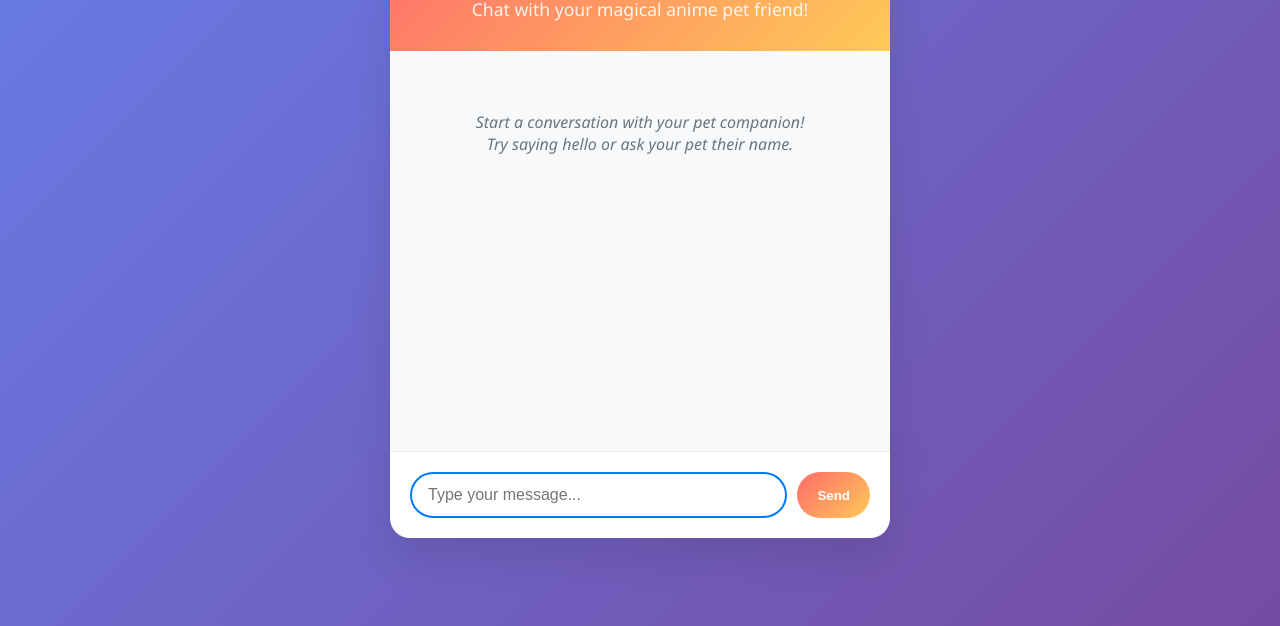
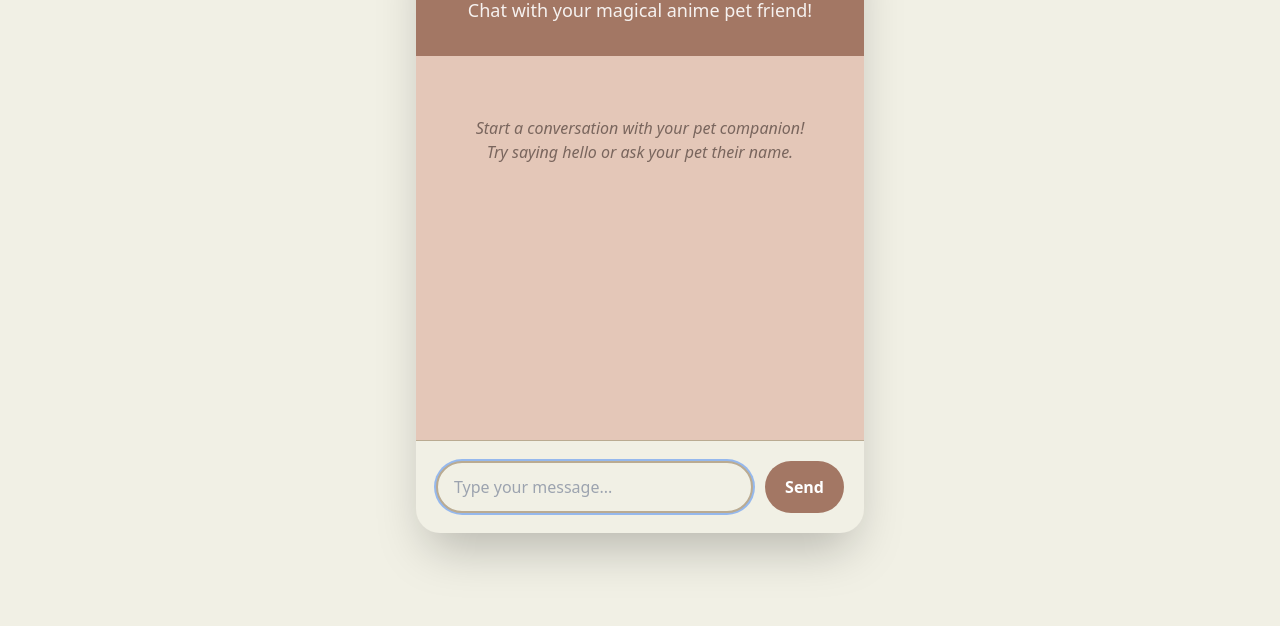
Before and after one commit to jeancarlo-javier/ai-pet-companion, a website: page public/index.html in a window 1280 px wide. Shown: the part 174-800 px from the top of the page. Drawn offline with nearby package versions, Linux system fonts and the light colour scheme.

Commit message:
Refactor index.html to enhance UI with Tailwind CSS, implement dark mode support, and improve loading message styling. Updated chat area and input components for better user experience.

```diff
--- a/public/index.html
+++ b/public/index.html
@@ -1,201 +1,156 @@
 <!DOCTYPE html>
 <html lang="en">
   <head>
-    <meta charset="UTF-8">
-    <meta name="viewport" content="width=device-width, initial-scale=1.0">
+    <meta charset="UTF-8" />
+    <meta name="viewport" content="width=device-width, initial-scale=1.0" />
     <title>AI Pet Companion</title>
+    <script src="https://cdn.tailwindcss.com"></script>
     <style>
-        * {
-            margin: 0;
-            padding: 0;
-            box-sizing: border-box;
+      :root {
+        --background: oklch(0.9529 0.0146 102.4597);
+        --foreground: oklch(0.4063 0.0255 40.3627);
+        --primary: oklch(0.6083 0.0623 44.3588);
+        --primary-foreground: oklch(1 0 0);
+        --card: oklch(0.9529 0.0146 102.4597);
+        --muted: oklch(0.8502 0.0389 49.0874);
+        --border: oklch(0.7473 0.0387 80.5476);
+        --accent: oklch(0.8502 0.0389 49.0874);
       }
 
-        body {
-            font-family: 'Segoe UI', Tahoma, Geneva, Verdana, sans-serif;
-            background: linear-gradient(135deg, #667eea 0%, #764ba2 100%);
-            min-height: 100vh;
-            display: flex;
-            justify-content: center;
-            align-items: center;
-            padding: 20px;
+      .dark {
+        --background: oklch(0.2721 0.0141 48.1783);
+        --foreground: oklch(0.9529 0.0146 102.4597);
+        --primary: oklch(0.7272 0.0539 52.332);
+        --primary-foreground: oklch(0.2721 0.0141 48.1783);
+        --card: oklch(0.3291 0.0156 50.8936);
+        --muted: oklch(0.4063 0.0255 40.3627);
+        --border: oklch(0.4063 0.0255 40.3627);
+        --accent: oklch(0.7473 0.0387 80.5476);
       }
 
-        .container {
-            background: white;
-            border-radius: 20px;
-            box-shadow: 0 20px 40px rgba(0,0,0,0.1);
-            width: 100%;
-            max-width: 500px;
-            overflow: hidden;
+      @theme inline {
+        --color-background: var(--background);
+        --color-foreground: var(--foreground);
+        --color-primary: var(--primary);
+        --color-primary-foreground: var(--primary-foreground);
+        --color-card: var(--card);
+        --color-muted: var(--muted);
+        --color-border: var(--border);
+        --color-accent: var(--accent);
       }
-
-        .header {
-            background: linear-gradient(135deg, #ff6b6b, #feca57);
-            padding: 30px;
-            text-align: center;
-            color: white;
-        }
-
-        .header h1 {
-            font-size: 2em;
-            margin-bottom: 10px;
-        }
-
-        .header p {
-            opacity: 0.9;
-            font-size: 1.1em;
-        }
-
-        .chat-area {
-            height: 400px;
-            overflow-y: auto;
-            padding: 20px;
-            background: #f8f9fa;
-        }
-
-        .message {
-            margin-bottom: 15px;
-            padding: 12px 16px;
-            border-radius: 18px;
-            max-width: 80%;
-            word-wrap: break-word;
-        }
-
-        .user-message {
-            background: #007bff;
-            color: white;
-            margin-left: auto;
-            text-align: right;
-        }
-
-        .pet-message {
-            background: #e9ecef;
-            color: #495057;
-        }
-
-        .input-area {
-            padding: 20px;
-            border-top: 1px solid #e9ecef;
-        }
-
-        .input-container {
-            display: flex;
-            gap: 10px;
-        }
-
-        #messageInput {
-            flex: 1;
-            padding: 12px 16px;
-            border: 2px solid #e9ecef;
-            border-radius: 25px;
-            outline: none;
-            font-size: 16px;
-            transition: border-color 0.3s;
-        }
-
-        #messageInput:focus {
-            border-color: #007bff;
-        }
-
-        #sendButton {
-            background: linear-gradient(135deg, #ff6b6b, #feca57);
-            color: white;
-            border: none;
-            padding: 12px 20px;
-            border-radius: 25px;
-            cursor: pointer;
-            font-weight: bold;
-            transition: transform 0.2s;
-        }
-
-        #sendButton:hover:not(:disabled) {
-            transform: translateY(-2px);
-        }
-
-        #sendButton:disabled {
-            opacity: 0.6;
-            cursor: not-allowed;
-        }
-
-        .loading {
-            display: flex;
-            align-items: center;
-            gap: 8px;
-            color: #6c757d;
-            font-style: italic;
-        }
-
-        .loading-dots {
-            display: inline-flex;
-            gap: 2px;
-        }
-
+    </style>
+    <style>
       .loading-dots span {
         width: 6px;
         height: 6px;
-            background: #6c757d;
+        background: currentColor;
         border-radius: 50%;
         animation: loading 1.4s ease-in-out infinite both;
+        display: inline-block;
       }
 
-        .loading-dots span:nth-child(1) { animation-delay: -0.32s; }
-        .loading-dots span:nth-child(2) { animation-delay: -0.16s; }
+      .loading-dots span:nth-child(1) {
+        animation-delay: -0.32s;
+      }
+      .loading-dots span:nth-child(2) {
+        animation-delay: -0.16s;
+      }
+      .loading-dots span:nth-child(3) {
+        animation-delay: 0s;
+      }
 
       @keyframes loading {
-            0%, 80%, 100% { transform: scale(0); }
-            40% { transform: scale(1); }
+        0%,
+        80%,
+        100% {
+          transform: scale(0);
         }
-
-        .welcome-message {
-            text-align: center;
-            color: #6c757d;
-            padding: 40px 20px;
-            font-style: italic;
+        40% {
+          transform: scale(1);
+        }
       }
     </style>
   </head>
-<body>
-    <div class="container">
-        <div class="header">
-            <h1>🐾 AI Pet Companion</h1>
-            <p>Chat with your magical anime pet friend!</p>
+  <body
+    class="min-h-screen flex items-center justify-center p-5"
+    style="background-color: var(--background); color: var(--foreground)"
+  >
+    <div
+      class="w-full max-w-md overflow-hidden rounded-3xl shadow-2xl"
+      style="background-color: var(--card)"
+    >
+      <div
+        class="p-8 text-center text-white"
+        style="background-color: var(--primary)"
+      >
+        <h1 class="text-3xl font-bold mb-2">🐾 AI Pet Companion</h1>
+        <p class="opacity-90 text-lg">
+          Chat with your magical anime pet friend!
+        </p>
       </div>
 
-        <div class="chat-area" id="chatArea">
-            <div class="welcome-message">
+      <div
+        class="h-96 overflow-y-auto p-5"
+        id="chatArea"
+        style="background-color: var(--muted)"
+      >
+        <div class="text-center py-10 px-5 italic opacity-75">
           Start a conversation with your pet companion!
-                <br>Try saying hello or ask your pet their name.
+          <br />Try saying hello or ask your pet their name.
         </div>
       </div>
 
-        <div class="input-area">
-            <div class="input-container">
+      <div class="p-5 border-t" style="border-color: var(--border)">
+        <div class="flex gap-3">
           <input
             type="text"
             id="messageInput"
             placeholder="Type your message..."
             autocomplete="off"
+            class="flex-1 px-4 py-3 rounded-full text-base outline-none transition-colors duration-300 focus:ring-2"
+            style="
+              border: 2px solid var(--border);
+              background-color: var(--card);
+              color: var(--foreground);
+            "
+          />
+          <button
+            id="sendButton"
+            class="px-5 py-3 rounded-full font-bold transition-transform duration-200 hover:-translate-y-0.5 disabled:opacity-60 disabled:cursor-not-allowed"
+            style="
+              background-color: var(--primary);
+              color: var(--primary-foreground);
+            "
           >
-                <button id="sendButton">Send</button>
+            Send
+          </button>
         </div>
       </div>
     </div>
 
     <script>
-        const chatArea = document.getElementById('chatArea');
-        const messageInput = document.getElementById('messageInput');
-        const sendButton = document.getElementById('sendButton');
+      const chatArea = document.getElementById("chatArea");
+      const messageInput = document.getElementById("messageInput");
+      const sendButton = document.getElementById("sendButton");
 
       let isLoading = false;
 
       function addMessage(content, isUser = false) {
-            const messageDiv = document.createElement('div');
-            messageDiv.className = `message ${isUser ? 'user-message' : 'pet-message'}`;
+        const messageDiv = document.createElement("div");
+        if (isUser) {
+          messageDiv.className =
+            "mb-4 p-3 rounded-2xl max-w-4/5 ml-auto text-right break-words";
+          messageDiv.style.backgroundColor = "var(--primary)";
+          messageDiv.style.color = "var(--primary-foreground)";
+        } else {
+          messageDiv.className = "mb-4 p-3 rounded-2xl max-w-4/5 break-words";
+          messageDiv.style.backgroundColor = "var(--accent)";
+          messageDiv.style.color = "var(--foreground)";
+        }
         messageDiv.textContent = content;
 
         // Remove welcome message if it exists
-            const welcomeMsg = chatArea.querySelector('.welcome-message');
+        const welcomeMsg = chatArea.querySelector(".text-center");
         if (welcomeMsg) {
           welcomeMsg.remove();
         }
@@ -205,24 +160,27 @@
       }
 
       function showLoading() {
-            const loadingDiv = document.createElement('div');
-            loadingDiv.className = 'message pet-message loading';
+        const loadingDiv = document.createElement("div");
+        loadingDiv.className =
+          "mb-4 p-3 rounded-2xl max-w-4/5 break-words flex items-center gap-2 italic opacity-75";
+        loadingDiv.style.backgroundColor = "var(--accent)";
+        loadingDiv.style.color = "var(--foreground)";
         loadingDiv.innerHTML = `
                 Your pet is thinking
-                <div class="loading-dots">
+                <div class="loading-dots inline-flex gap-1">
                     <span></span>
                     <span></span>
                     <span></span>
                 </div>
             `;
-            loadingDiv.id = 'loading-message';
+        loadingDiv.id = "loading-message";
 
         chatArea.appendChild(loadingDiv);
         chatArea.scrollTop = chatArea.scrollHeight;
       }
 
       function hideLoading() {
-            const loadingMsg = document.getElementById('loading-message');
+        const loadingMsg = document.getElementById("loading-message");
         if (loadingMsg) {
           loadingMsg.remove();
         }
@@ -238,18 +196,18 @@
 
         // Add user message
         addMessage(message, true);
-            messageInput.value = '';
+        messageInput.value = "";
 
         // Show loading
         showLoading();
 
         try {
-                const response = await fetch('/chat', {
-                    method: 'POST',
+          const response = await fetch("/chat", {
+            method: "POST",
             headers: {
-                        'Content-Type': 'application/json',
+              "Content-Type": "application/json",
             },
-                    body: JSON.stringify({ userMsg: message })
+            body: JSON.stringify({ userMsg: message }),
           });
 
           if (!response.ok) {
@@ -260,11 +218,13 @@
 
           hideLoading();
           addMessage(data.message);
-
         } catch (error) {
           hideLoading();
-                addMessage(`Sorry, I couldn't connect right now. ${error.message}`, false);
-                console.error('Error:', error);
+          addMessage(
+            `Sorry, I couldn't connect right now. ${error.message}`,
+            false
+          );
+          console.error("Error:", error);
         } finally {
           isLoading = false;
           sendButton.disabled = false;
@@ -274,10 +234,10 @@
       }
 
       // Event listeners
-        sendButton.addEventListener('click', sendMessage);
+      sendButton.addEventListener("click", sendMessage);
 
-        messageInput.addEventListener('keypress', (e) => {
-            if (e.key === 'Enter') {
+      messageInput.addEventListener("keypress", (e) => {
+        if (e.key === "Enter") {
           sendMessage();
         }
       });
```
Lines whose indentation alone changed are shown as unchanged.
